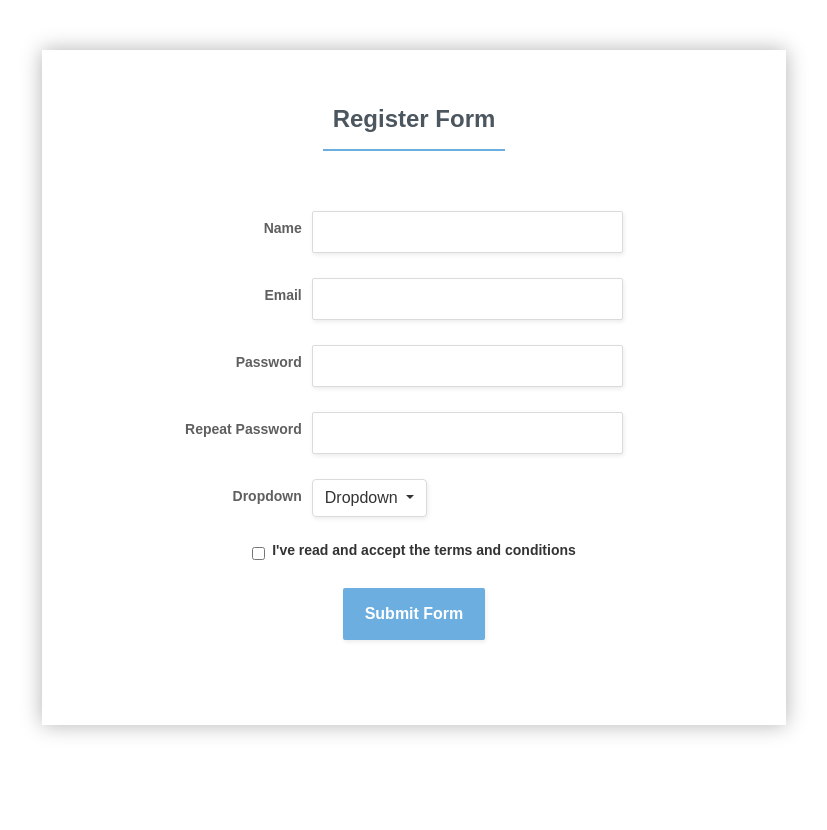
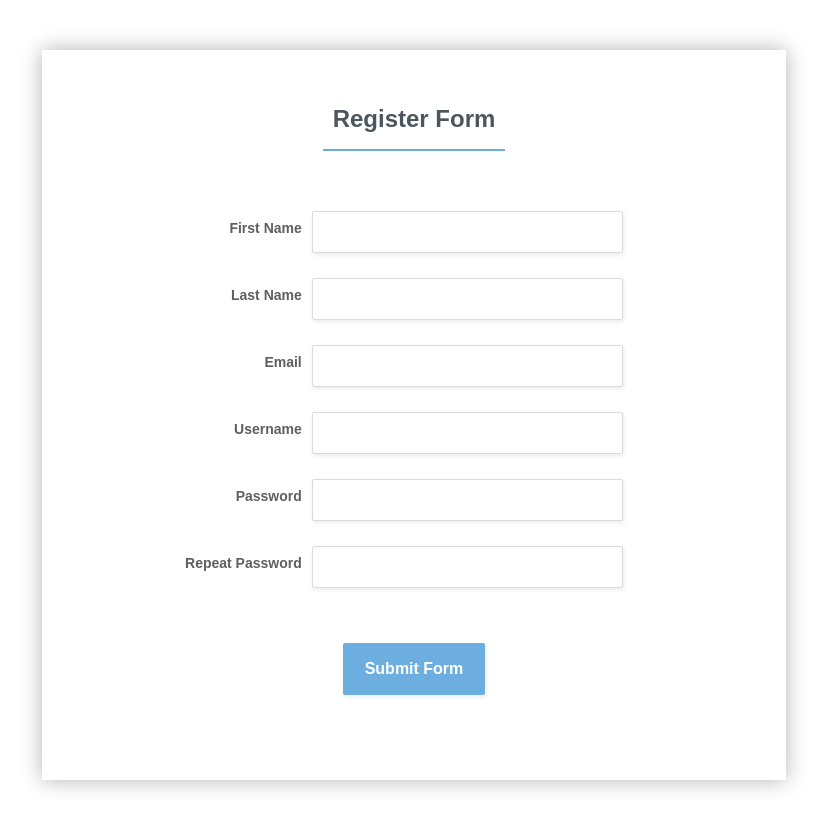
Before and after one commit to musakazem/recruit_web, a Django app: page /register in a window 1280 px wide. Shown: the whole page, without its empty margins (226-1053 px from the left). Before the commit the page ends 735 px from the top, so only its background shows below. Run offline with Django 3.2, Linux system fonts and the light colour scheme; some libraries are stand-ins or nearby versions.

Commit message:
added sign up and login system

```diff
--- a/recruit_site/accounts/templates/accounts/registration_form.html
+++ b/recruit_site/accounts/templates/accounts/registration_form.html
@@ -4,33 +4,42 @@
 {% block content %}
 <div class="row register-form">
         <div class="col-md-8 offset-md-2">
-            <form class="custom-form">
+            <form class="custom-form" action="register" method="post">
+                {% csrf_token %}
                 <h1>Register Form</h1>
                 <div class="form-row form-group">
-                    <div class="col-sm-4 label-column"><label class="col-form-label" for="name-input-field">Name </label></div>
-                    <div class="col-sm-6 input-column"><input class="form-control" type="text"></div>
+                    <div class="col-sm-4 label-column"><label class="col-form-label" for="name-input-field">First Name </label></div>
+                    <div class="col-sm-6 input-column"><input class="form-control" type="text" name="first_name"></div>
+                </div>
+                <div class="form-row form-group">
+                    <div class="col-sm-4 label-column"><label class="col-form-label" for="name-input-field">Last Name </label></div>
+                    <div class="col-sm-6 input-column"><input class="form-control" type="text" name="last_name"></div>
                 </div>
                 <div class="form-row form-group">
                     <div class="col-sm-4 label-column"><label class="col-form-label" for="email-input-field">Email </label></div>
-                    <div class="col-sm-6 input-column"><input class="form-control" type="email"></div>
+                    <div class="col-sm-6 input-column"><input class="form-control" type="email" name="email"></div>
+                </div>
+                <div class="form-row form-group">
+                    <div class="col-sm-4 label-column"><label class="col-form-label" for="name-input-field">Username </label></div>
+                    <div class="col-sm-6 input-column"><input class="form-control" type="text" name="username"></div>
                 </div>
                 <div class="form-row form-group">
                     <div class="col-sm-4 label-column"><label class="col-form-label" for="pawssword-input-field">Password </label></div>
-                    <div class="col-sm-6 input-column"><input class="form-control" type="password"></div>
+                    <div class="col-sm-6 input-column"><input class="form-control" type="password" name="password1"></div>
                 </div>
                 <div class="form-row form-group">
                     <div class="col-sm-4 label-column"><label class="col-form-label" for="repeat-pawssword-input-field">Repeat Password </label></div>
-                    <div class="col-sm-6 input-column"><input class="form-control" type="password"></div>
+                    <div class="col-sm-6 input-column"><input class="form-control" type="password" name="password2"></div>
                 </div>
-                <div class="form-row form-group">
-                    <div class="col-sm-4 label-column"><label class="col-form-label" for="dropdown-input-field">Dropdown </label></div>
-                    <div class="col-sm-4 input-column">
-                        <div class="dropdown"><button class="btn btn-light dropdown-toggle" aria-expanded="false" data-toggle="dropdown" type="button">Dropdown </button>
-                            <div class="dropdown-menu"><a class="dropdown-item" href="#">First Item</a><a class="dropdown-item" href="#">Second Item</a><a class="dropdown-item" href="#">Third Item</a></div>
-                        </div>
-                    </div>
-                </div>
-                <div class="form-check"><input class="form-check-input" type="checkbox" id="formCheck-1"><label class="form-check-label" for="formCheck-1">I've read and accept the terms and conditions</label></div><button class="btn btn-light submit-button" type="button">Submit Form</button>
+
+               <button class="btn btn-light submit-button" type="submit" value="Submit">Submit Form</button><br>
+
+
+               {% for message in messages %}
+               <label class="col-form-label" style="color: #ff0033">
+                {{message}}
+               </label>
+               {% endfor %}
             </form>
         </div>
 </div>
--- a/recruit_site/accounts/urls.py
+++ b/recruit_site/accounts/urls.py
@@ -4,5 +4,6 @@ from . import views
 urlpatterns = [
 
 	path('register', views.register, name = 'register'),
-	path('login', views.login, name = 'login')
+	path('login', views.login, name = 'login'),
+	path('logout', views.logout, name = 'logout')
 ]
--- a/recruit_site/accounts/views.py
+++ b/recruit_site/accounts/views.py
@@ -1,11 +1,74 @@
-from django.shortcuts import render
+from django.shortcuts import render, redirect
+from django.contrib.auth.models import User, auth
+from django.contrib import messages
 
 # Create your views here.
 
 def register(request):
 
-	return render(request, 'registration_form.html')
+	if request.method == "POST":
+
+		first_name = request.POST['first_name']
+		last_name = request.POST['last_name']
+		email = request.POST['email']
+		username = request.POST['username']
+		password1 = request.POST['password1']
+		password2 = request.POST['password2']
+
+		if password1 == password2:
+
+			if(User.objects.filter(username = username).exists()):
+
+				print("Username already taken")
+				messages.info(request, "Username already taken")
+				return redirect('register')
+
+			elif(User.objects.filter(email = email).exists()):
+
+				print("Email already taken")
+				messages.info(request, "Email already taken")
+				return redirect('register')
+
+			else:
+
+				user = User.objects.create_user(first_name = first_name, last_name = last_name, username = username, password = password1, email = email)
+				user.save()
+				print("User created")
+				return redirect('login')
+
+		else:
+			print("password did not match")
+			messages.info(request, "Password did not match")
+			return redirect('register')
+
+	else:
+
+		return render(request, 'registration_form.html')
 
 def login(request):
 
+	if request.method == "POST":
+		username = request.POST['username']
+		password = request.POST['password']
+
+		user = auth.authenticate(username = username, password = password)
+
+
+		if user is not None:
+			auth.login(request,user)
+			print("user logged in")
+			return redirect("/")
+
+		else:
+			print("incorrect login credentials")
+			messages.info(request, "Incorrect login credentials")
+			return redirect("login")
+
+
 	return render(request, 'login_form.html')
+
+def logout(request):
+
+	auth.logout(request)
+	print("user logged out")
+	return redirect('/')
```
Also changed, not shown: recruit_site/accounts/templates/accounts/login_form.html (+9 -31 lines), recruit_site/recruit_site/settings.py (+6 -2 lines), recruit_site/templates/base.html (+10 -1 lines).
